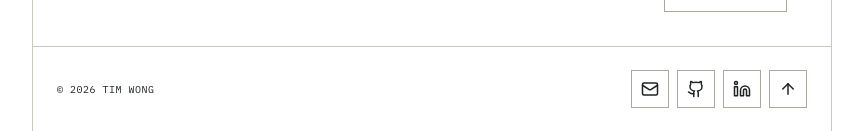
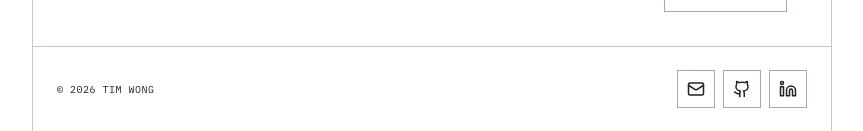
Before and after one commit to timwong101/my-portfolio, a React (Vite) app: page / in a window 1280 px wide. Shown: the part 2260-2391 px from the top of the page, without its empty margins (208-1071 px from the left). Built offline with nearby package versions, Linux system fonts and the light colour scheme; a web font is replaced by a local one.

Commit message:
Remove footer back to top link

```diff
--- a/src/App.tsx
+++ b/src/App.tsx
@@ -1,5 +1,4 @@
 import {
-  ArrowUp,
   ArrowUpRight,
   BriefcaseBusiness,
   Github,
@@ -305,7 +304,6 @@ function App() {
           <a href="mailto:timwong101@gmail.com" aria-label="Email Timothy Wong"><Mail size={18} /></a>
           <a href="https://github.com/timwong101" target="_blank" rel="noreferrer" aria-label="Timothy Wong on GitHub"><Github size={18} /></a>
           <a href="https://www.linkedin.com/in/timothywong101/" target="_blank" rel="noreferrer" aria-label="Timothy Wong on LinkedIn"><Linkedin size={18} /></a>
-          <a href="#top" aria-label="Back to top"><ArrowUp size={18} /></a>
         </div>
       </footer>
     </div>
```
